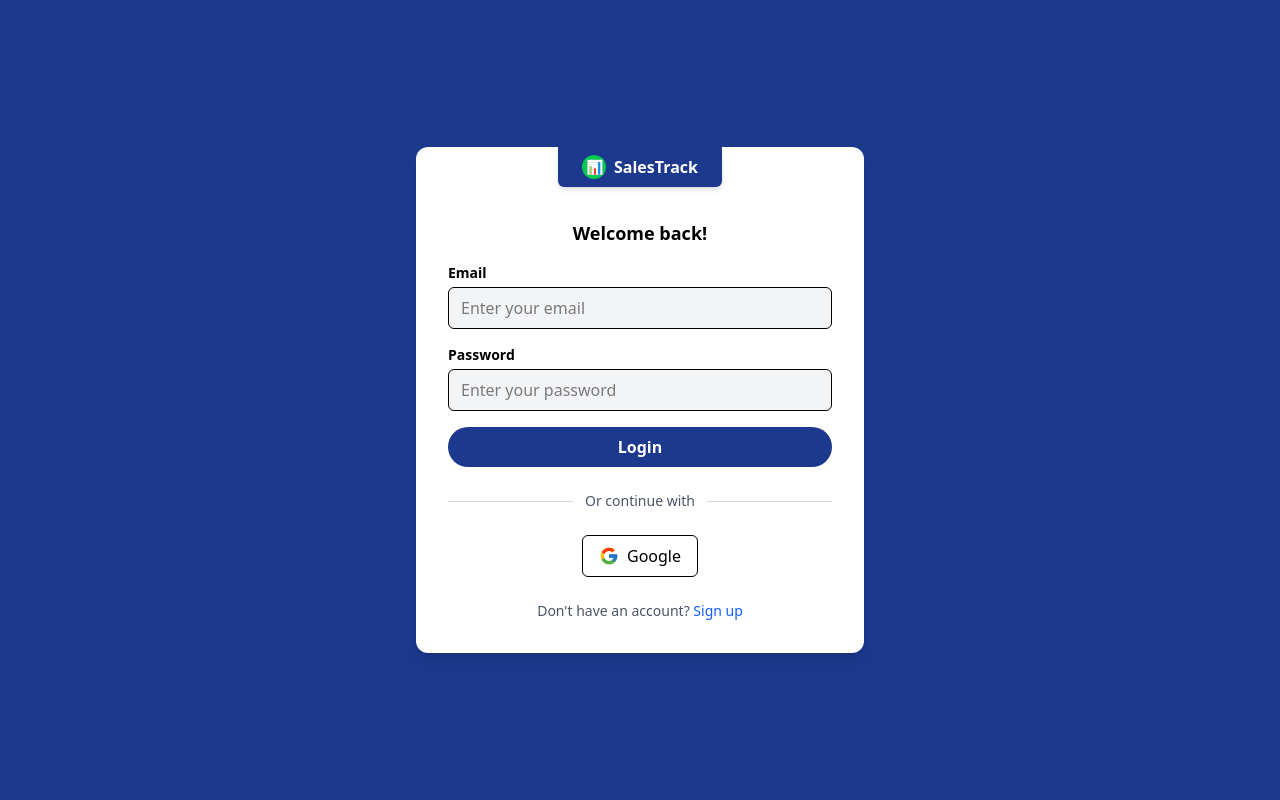
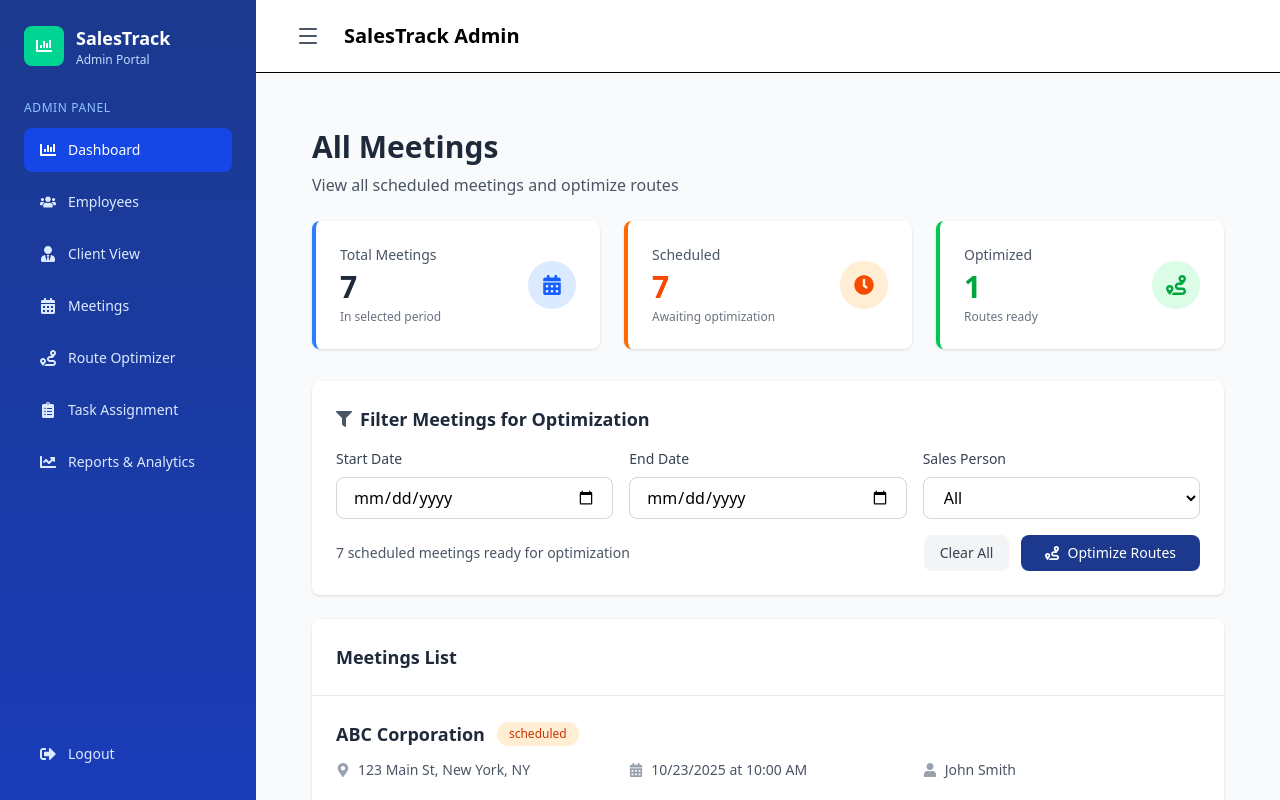
Before and after one commit to codexLante/KPM-salesTrack-Frontend, a React (Vite) app in the folder KPM SalesTrack/: page /admin/meetings in a window 1280 px wide. Before the commit this address led to /. Built offline with nearby package versions, Linux system fonts and the light colour scheme; sample sign-in values are in the browser's storage.

Commit message:
created a meetings page with previous components

```diff
--- a/KPM SalesTrack/src/ADMIN/components/MeetingCards.jsx
+++ b/KPM SalesTrack/src/ADMIN/components/MeetingCards.jsx
@@ -34,4 +34,4 @@
   );
 };
 
-export default MeetingCard
+export {MeetingCard}
--- a/KPM SalesTrack/src/ADMIN/components/MeetingFilters.jsx
+++ b/KPM SalesTrack/src/ADMIN/components/MeetingFilters.jsx
@@ -80,4 +80,4 @@
   );
 };
 
-export default MeetingFilters
+export {MeetingFilters}
--- a/KPM SalesTrack/src/ADMIN/components/MeetingList.jsx
+++ b/KPM SalesTrack/src/ADMIN/components/MeetingList.jsx
@@ -1,5 +1,5 @@
 import { FaCalendarAlt } from 'react-icons/fa';
-import { MeetingCard } from './MeetingCard';
+import { MeetingCard } from './MeetingCards';
 
 function MeetingsList({ meetings }) {
   return (
@@ -23,4 +23,4 @@
     </div>
   );
 };
-export default MeetingsList
+export {MeetingsList}
--- a/KPM SalesTrack/src/ADMIN/components/MeetingStats.jsx
+++ b/KPM SalesTrack/src/ADMIN/components/MeetingStats.jsx
@@ -45,4 +45,4 @@
   );
 };
 
-export default MeetingStats
+export {MeetingStats}
--- /dev/null
+++ b/KPM SalesTrack/src/ADMIN/pages/Meetings.jsx
@@ -0,0 +1,143 @@
+import { useState } from 'react';
+import { useNavigate } from 'react-router-dom';
+import { MeetingStats } from '../components/MeetingStats';
+import { MeetingFilters } from '../components/MeetingFilters';
+import { MeetingsList } from '../components/MeetingList';
+
+const Meetings = () => {
+  const navigate = useNavigate();
+  const [startDate, setStartDate] = useState('');
+  const [endDate, setEndDate] = useState('');
+  const [selectedSalesPerson, setSelectedSalesPerson] = useState('all');
+
+  const meetings = [
+    {
+      id: 1,
+      company: 'ABC Corporation',
+      address: '123 Main St, New York, NY',
+      date: '2025-10-23',
+      time: '10:00 AM',
+      salesPerson: 'John Smith',
+      status: 'scheduled'
+    },
+    {
+      id: 2,
+      company: 'Tech Solutions Inc',
+      address: '456 Broadway, New York, NY',
+      date: '2025-10-23',
+      time: '2:00 PM',
+      salesPerson: 'John Smith',
+      status: 'scheduled'
+    },
+    {
+      id: 3,
+      company: 'Global Ventures',
+      address: '789 5th Ave, New York, NY',
+      date: '2025-10-23',
+      time: '4:30 PM',
+      salesPerson: 'John Smith',
+      status: 'scheduled'
+    },
+    {
+      id: 4,
+      company: 'Innovate Corp',
+      address: '321 Park Ave, New York, NY',
+      date: '2025-10-24',
+      time: '11:00 AM',
+      salesPerson: 'Sarah Johnson',
+      status: 'scheduled'
+    },
+    {
+      id: 5,
+      company: 'Future Tech LLC',
+      address: '654 Madison Ave, New York, NY',
+      date: '2025-10-24',
+      time: '1:30 PM',
+      salesPerson: 'Sarah Johnson',
+      status: 'scheduled'
+    },
+    {
+      id: 6,
+      company: 'Digital Dynamics',
+      address: '987 Lexington Ave, New York, NY',
+      date: '2025-10-25',
+      time: '9:00 AM',
+      salesPerson: 'Mike Davis',
+      status: 'scheduled'
+    },
+    {
+      id: 7,
+      company: 'Enterprise Solutions',
+      address: '147 Wall St, New York, NY',
+      date: '2025-10-25',
+      time: '3:00 PM',
+      salesPerson: 'Mike Davis',
+      status: 'scheduled'
+    }
+  ];
+
+  const salesPersons = ['all', ...new Set(meetings.map(m => m.salesPerson))];
+
+  const filteredMeetings = meetings.filter(meeting => {
+    const meetingDate = new Date(meeting.date);
+    const start = startDate ? new Date(startDate) : null;
+    const end = endDate ? new Date(endDate) : null;
+
+    const dateMatch = (!start || meetingDate >= start) && (!end || meetingDate <= end);
+    const personMatch = selectedSalesPerson === 'all' || meeting.salesPerson === selectedSalesPerson;
+
+    return dateMatch && personMatch;
+  });
+
+  const scheduledCount = filteredMeetings.filter(m => m.status === 'scheduled').length;
+
+  const handleClearFilters = () => {
+    setStartDate('');
+    setEndDate('');
+    setSelectedSalesPerson('all');
+  };
+
+  const handleOptimizeRoutes = () => {
+    navigate('/admin/route-optimizer', {
+      state: { meetings: filteredMeetings }
+    });
+  };
+
+  return (
+    <div className="min-h-screen bg-gray-50 p-6">
+      <div className="max-w-7xl mx-auto">
+        {/* Header */}
+        <div className="mb-6">
+          <h1 className="text-3xl font-bold text-gray-800 mb-2">All Meetings</h1>
+          <p className="text-gray-600">View all scheduled meetings and optimize routes</p>
+        </div>
+
+        {/* Stats */}
+        <MeetingStats
+          totalMeetings={filteredMeetings.length}
+          scheduledCount={scheduledCount}
+          optimizedCount={1}
+        />
+
+        {/* Filters */}
+        <MeetingFilters
+          startDate={startDate}
+          setStartDate={setStartDate}
+          endDate={endDate}
+          setEndDate={setEndDate}
+          selectedSalesPerson={selectedSalesPerson}
+          setSelectedSalesPerson={setSelectedSalesPerson}
+          salesPersons={salesPersons}
+          scheduledCount={scheduledCount}
+          onClearFilters={handleClearFilters}
+          onOptimizeRoutes={handleOptimizeRoutes}
+        />
+
+        {/* Meetings List */}
+        <MeetingsList meetings={filteredMeetings} />
+      </div>
+    </div>
+  );
+};
+
+export default Meetings;
--- a/KPM SalesTrack/src/App.jsx
+++ b/KPM SalesTrack/src/App.jsx
@@ -1,4 +1,3 @@
-// src/App.jsx
 import { BrowserRouter, Routes, Route, Navigate } from "react-router-dom";
 import { AuthProvider } from "./contexts/AuthContext";
 import ProtectedRoute from "./components/ProtectedRoute";
@@ -13,6 +12,7 @@
 import ClientManagement from "./ADMIN/pages/ClientManagement";
 import TaskAssignment from "./ADMIN/pages/TaskAssignment";
 import ReportsAnalytics from "./ADMIN/pages/ReportsAnalytics";
+import Meetings from "./ADMIN/pages/Meetings";
 
 // Sales imports
 import SalesLayout from "./SALES/index";
@@ -40,6 +40,7 @@
             <Route path="dashboard" element={<Dashboard />} />
             <Route path="employees" element={<EmployeeManagement />} />
             <Route path="clients/*" element={<ClientManagement />} />
+            <Route path="meetings" element={<Meetings />} />
             <Route path="tasks/*" element={<TaskAssignment />} />
             <Route path="reports" element={<ReportsAnalytics />} />
           </Route>
```
